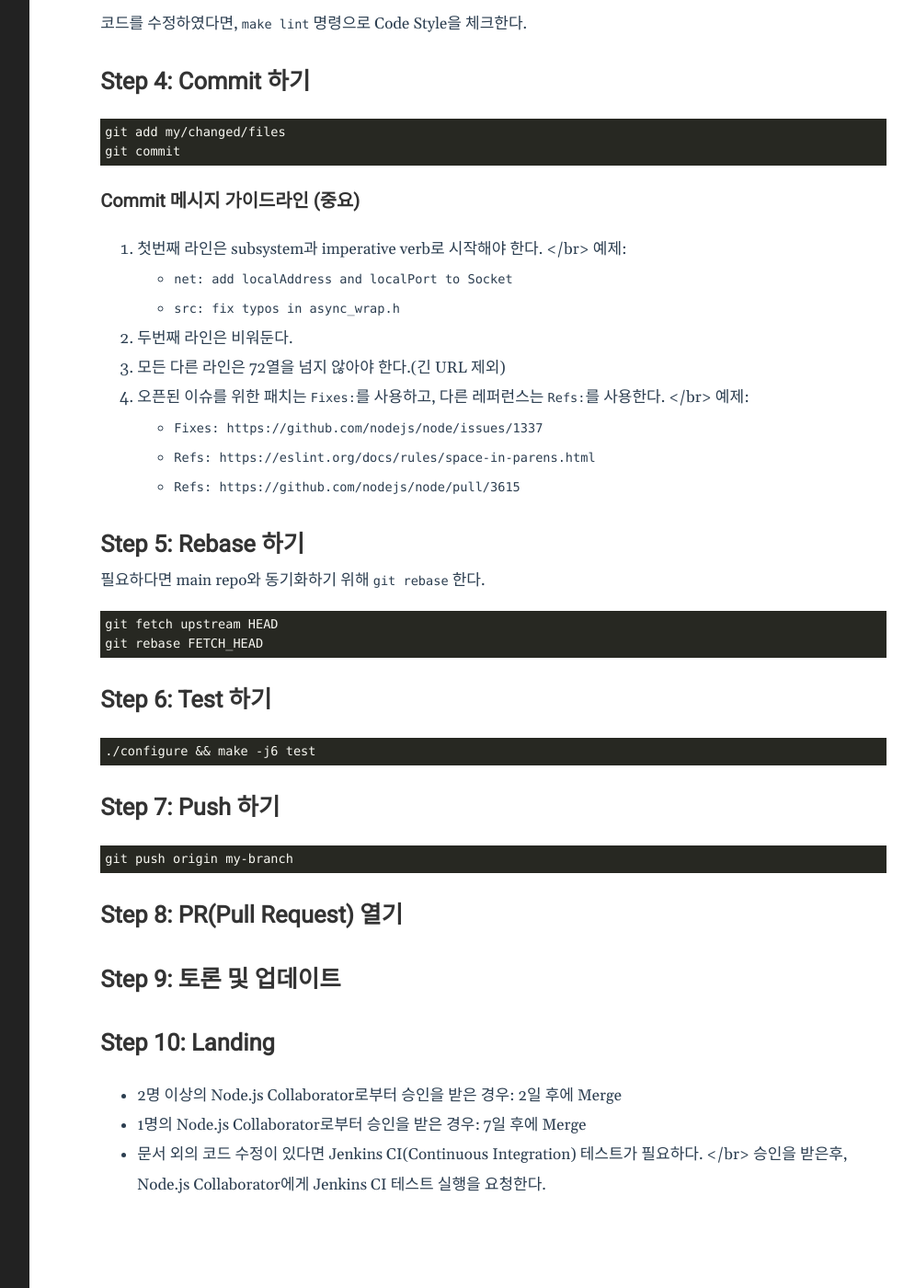
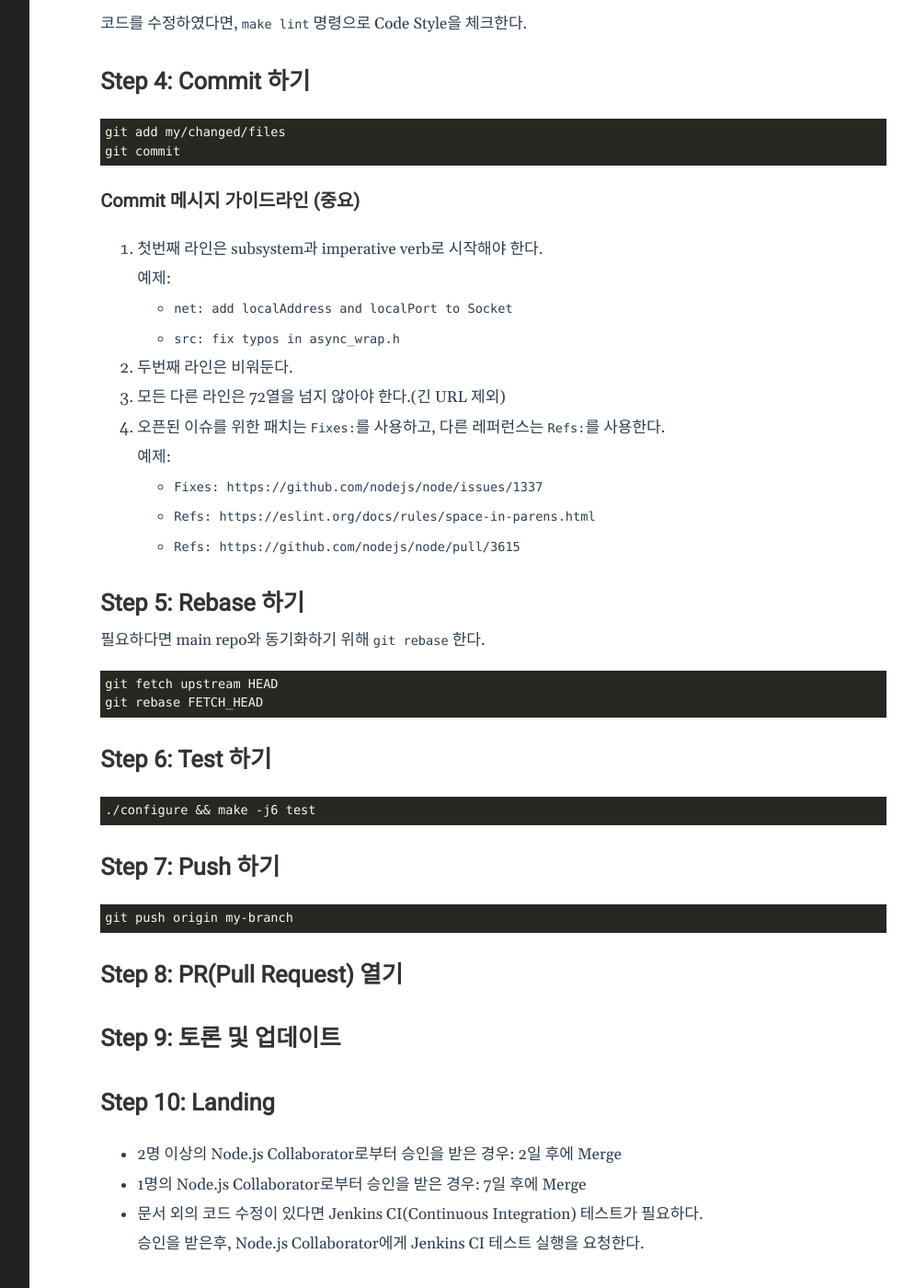
Before and after one commit to deokjinkim/deokjinkim.github.io, a Jekyll site: the page built from _posts/2023-07-07-nodejs-contribution.markdown, in a window 1280 px wide and 1400 px high, scrolled down 885 px. Shown: the whole window at 92% size, without its empty margins (239-1234 px from the left). Built offline with Jekyll 4.4.1, drawn with Linux system fonts in a browser that asks for light colours.

Commit message:
Replace `</br>` tag with 2 spaces

```diff
--- a/_posts/2023-07-07-nodejs-contribution.markdown
+++ b/_posts/2023-07-07-nodejs-contribution.markdown
@@ -49,7 +49,7 @@ git commit
 
 ### Commit 메시지 가이드라인 (중요)
 
-1. 첫번째 라인은 subsystem과 imperative verb로 시작해야 한다. </br>
+1. 첫번째 라인은 subsystem과 imperative verb로 시작해야 한다.
    예제:
    - `net: add localAddress and localPort to Socket`
    - `src: fix typos in async_wrap.h`
@@ -58,7 +58,7 @@ git commit
 
 3. 모든 다른 라인은 72열을 넘지 않아야 한다.(긴 URL 제외)
 
-4. 오픈된 이슈를 위한 패치는 `Fixes:`를 사용하고, 다른 레퍼런스는 `Refs:`를 사용한다. </br>
+4. 오픈된 이슈를 위한 패치는 `Fixes:`를 사용하고, 다른 레퍼런스는 `Refs:`를 사용한다.
    예제:
    - `Fixes: https://github.com/nodejs/node/issues/1337`
    - `Refs: https://eslint.org/docs/rules/space-in-parens.html`
@@ -93,5 +93,5 @@ git push origin my-branch
 
 - 2명 이상의 Node.js Collaborator로부터 승인을 받은 경우: 2일 후에 Merge
 - 1명의 Node.js Collaborator로부터 승인을 받은 경우: 7일 후에 Merge
-- 문서 외의 코드 수정이 있다면 Jenkins CI(Continuous Integration) 테스트가 필요하다. </br>
+- 문서 외의 코드 수정이 있다면 Jenkins CI(Continuous Integration) 테스트가 필요하다.
   승인을 받은후, Node.js Collaborator에게 Jenkins CI 테스트 실행을 요청한다.
```
